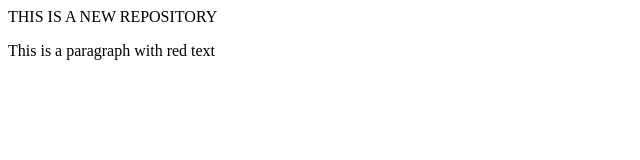
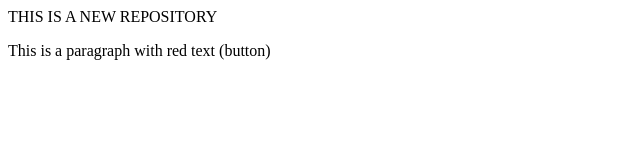
Before and after one commit to savikumar607-beep/localrepo, a plain HTML site: page index.html in a window 1280 px wide. Shown: the full height of the page, 0-640 px from the left. Drawn offline with Linux system fonts and the light colour scheme.

```diff
--- a/index.html
+++ b/index.html
@@ -1,2 +1,2 @@
 <p> THIS IS A NEW REPOSITORY </p>
-<p>This is a paragraph with red text</p>
+<p>This is a paragraph with red text (button)</p>
```
